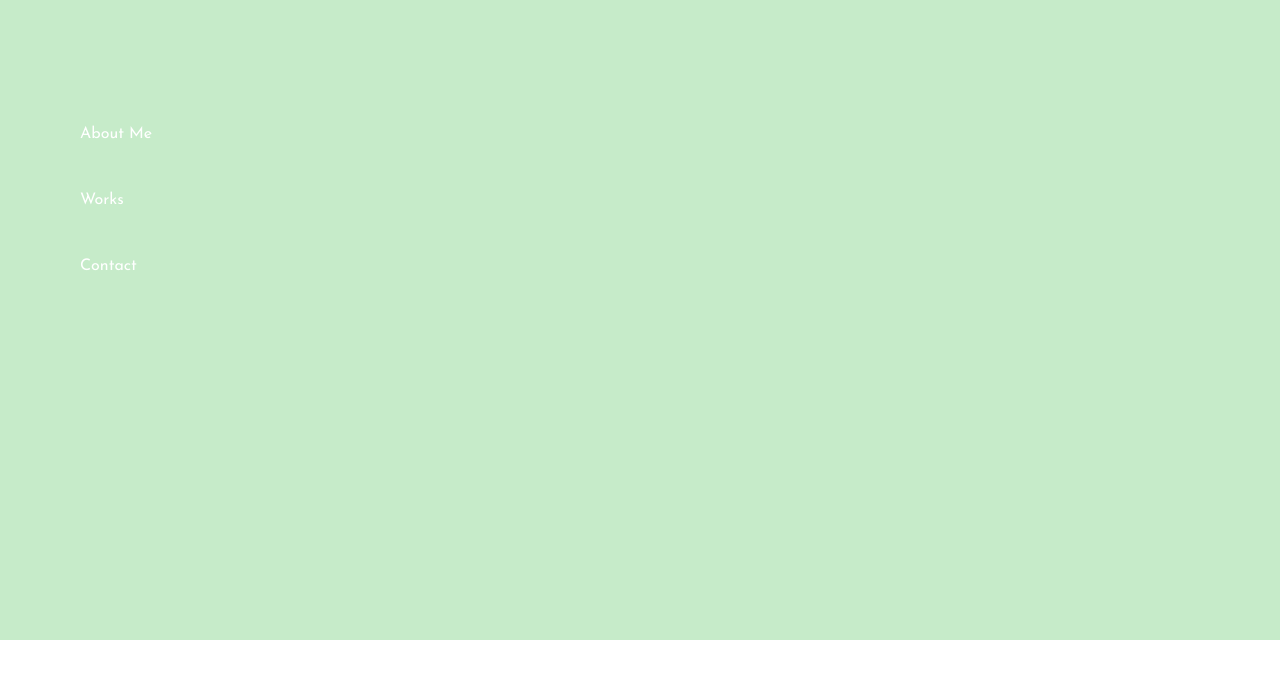
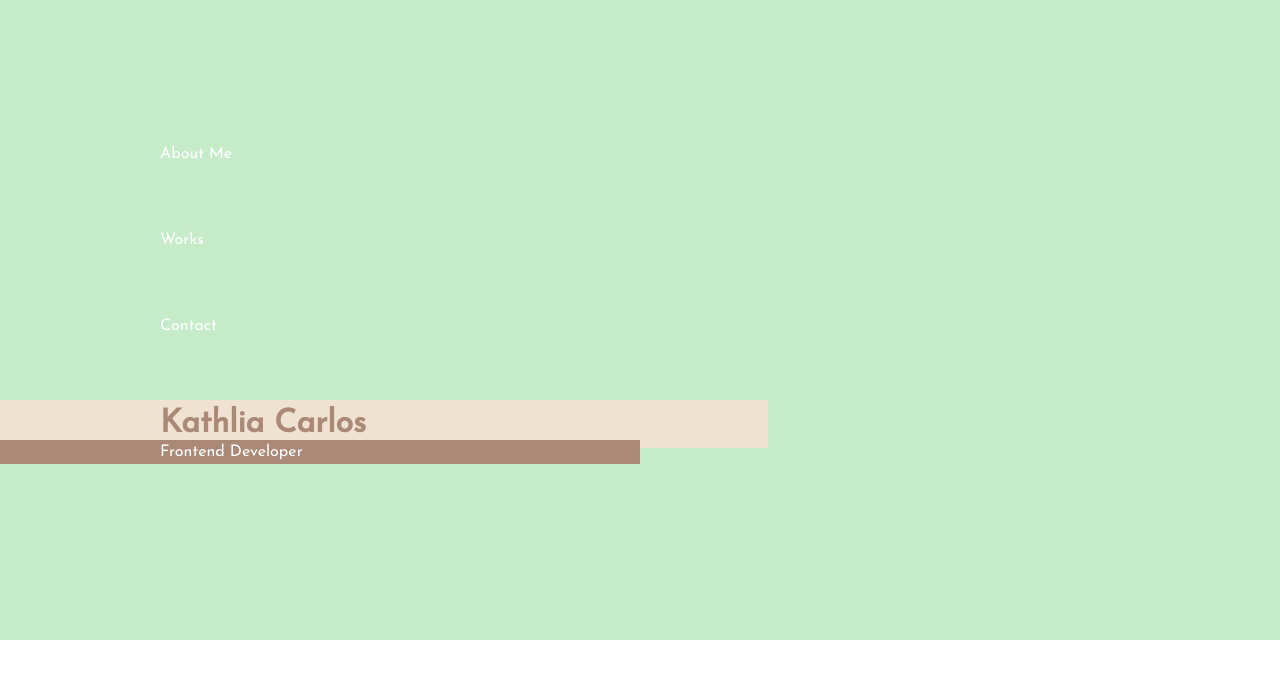
Before and after one commit to liampc/Portfolio, a React (Create React App) app: page / in a window 1280 px wide. Shown: the top 678 px of the page. Built offline with nearby package versions, Linux system fonts and the light colour scheme.

Commit message:
edit header titles

```diff
--- a/src/App.scss
+++ b/src/App.scss
@@ -22,6 +22,19 @@ body {
     max-width: 70rem;
 }
 
+.padding {
+
+    &-lr {
+        padding-left: 1rem;
+        padding-right: 1rem;
+
+        @include breakpoint-up('large'){
+            padding-left: 10rem;
+            padding-right: 10rem;
+        }
+    }
+}
+
 h1, h2, h3 {
     margin: 0;
 }
--- a/src/components/header/Header.js
+++ b/src/components/header/Header.js
@@ -7,12 +7,15 @@ function Header(){
     return (
 
         <header className="header">
-            <nav className="header__nav container">
+            <nav className="header__nav padding-lr">
                 <a href="#">About Me</a>
                 <a href="#">Works</a>
                 <a href="#">Contact</a>
             </nav>
-
+            <div className="header__titles">
+                <h1 className="padding-lr">Kathlia Carlos</h1>
+                <p className="padding-lr">Frontend Developer</p>
+            </div>
         </header>
     )
 
--- a/src/components/header/_header.scss
+++ b/src/components/header/_header.scss
@@ -17,7 +17,7 @@
 
         @include breakpoint-up('large'){
             padding-top: 5rem;
-            min-height: 40vh;
+            min-height: 50vh;
             display: flex;
             flex-direction: column;
             justify-content: space-evenly;
@@ -28,4 +28,35 @@
 
         }
     }
+
+
+    &__titles {
+        position: absolute;
+        top: 10%;
+
+        @include breakpoint-up('large'){
+            top: 50%;
+        }
+
+        h1 {
+            background-color: $LightBrown;
+            color: $Brown;
+            width: 90vw;
+
+            @include breakpoint-up('large'){
+                width: 60vw;
+            }
+        }
+
+        p {
+            background-color: $Brown;
+            color: white;
+            width: 80vw;
+            margin-top: -0.5rem;
+
+            @include breakpoint-up('large'){
+                width: 50vw;
+            }
+        }
+    }
 }
```
Also changed, not shown: 2 other files (tests, documents, lock files or other folders).
